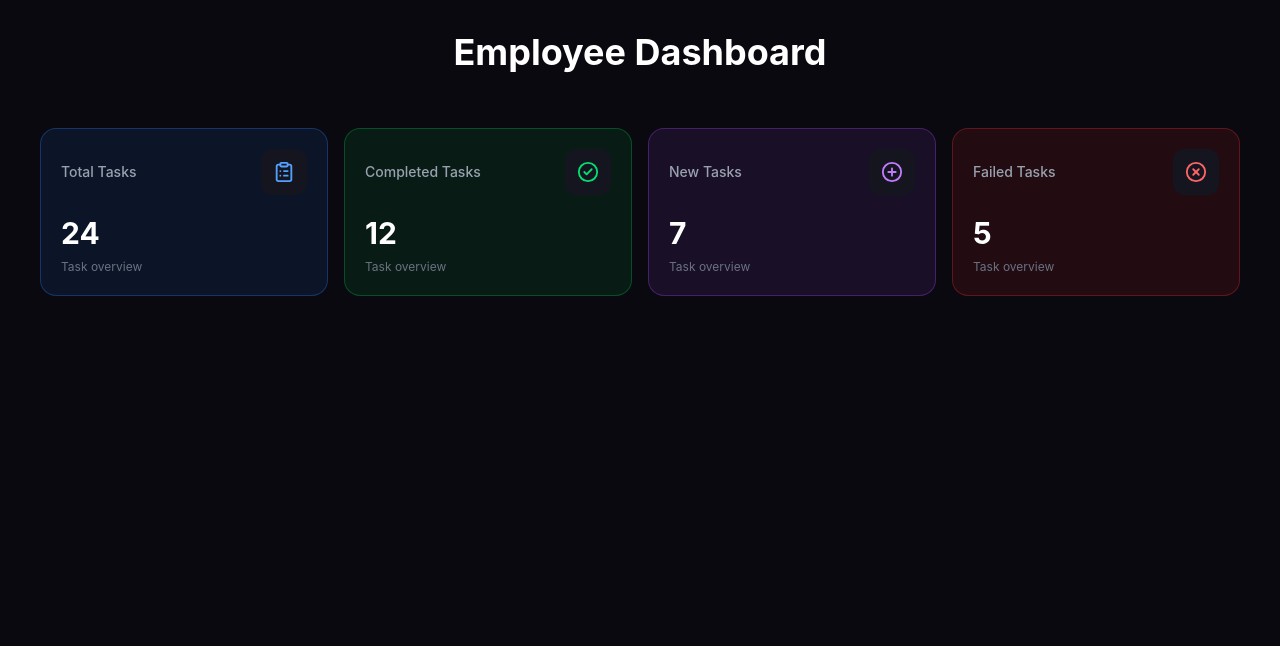
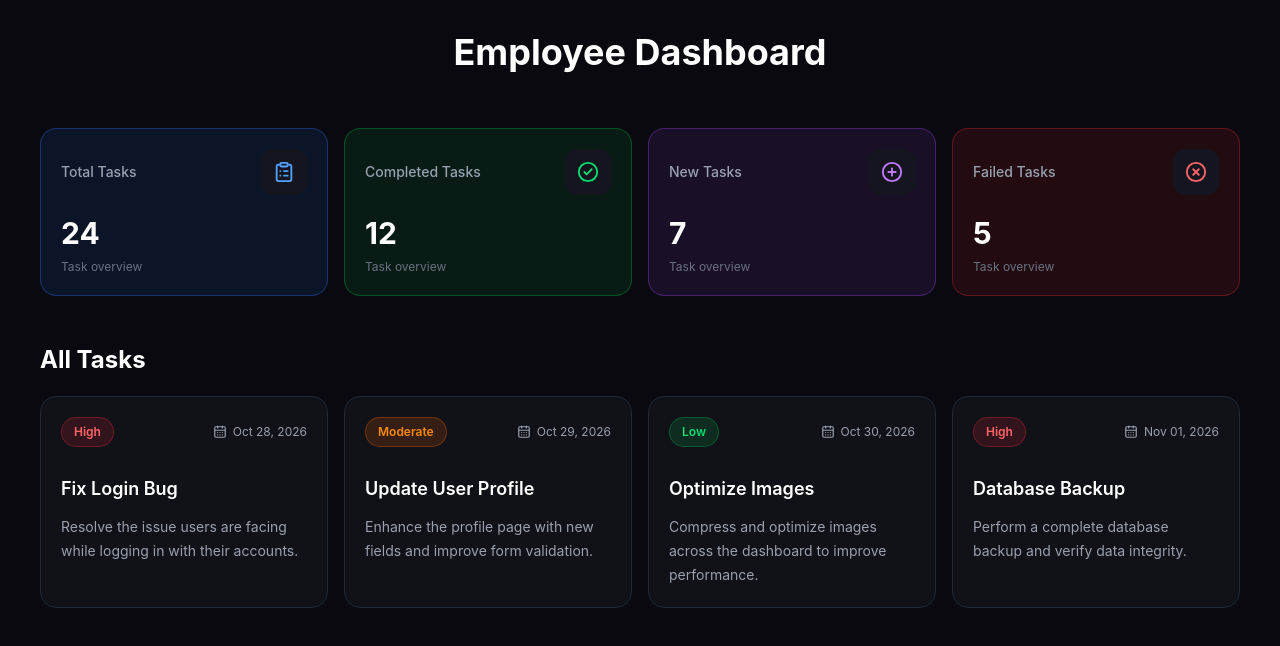
Before and after one commit to Arnab2546A/employee-connect, a React (Vite) app: page / in a window 1280 px wide. Shown: the top 646 px of the page. Built offline with nearby package versions, Linux system fonts and the light colour scheme.

Commit message:
making taskCards

```diff
--- a/src/components/Dashboards/EmployeeDashboard.jsx
+++ b/src/components/Dashboards/EmployeeDashboard.jsx
@@ -1,5 +1,6 @@
 import React from 'react'
 import TaskCounts from '../Others/TaskCounts/TaskCounts'
+import TaskCards from '../Others/TaskCards/TaskCards'
 const EmployeeDashboard = () => {
   return (
     <div className='min-h-screen px-4 py-8'>
@@ -7,6 +8,7 @@ const EmployeeDashboard = () => {
   Employee Dashboard
 </h1>
         <TaskCounts/>
+        <TaskCards/>
     </div>
   )
 }
--- /dev/null
+++ b/src/components/Others/TaskCards/TaskCards.jsx
@@ -0,0 +1,103 @@
+
+import { CalendarDays } from "lucide-react";
+
+const TaskCards = () => {
+  const tasks = [
+    {
+      id: 1,
+      priority: "High",
+      date: "Oct 28, 2026",
+      title: "Fix Login Bug",
+      description:
+        "Resolve the issue users are facing while logging in with their accounts.",
+    },
+    {
+      id: 2,
+      priority: "Moderate",
+      date: "Oct 29, 2026",
+      title: "Update User Profile",
+      description:
+        "Enhance the profile page with new fields and improve form validation.",
+    },
+    {
+      id: 3,
+      priority: "Low",
+      date: "Oct 30, 2026",
+      title: "Optimize Images",
+      description:
+        "Compress and optimize images across the dashboard to improve performance.",
+    },
+    {
+      id: 4,
+      priority: "High",
+      date: "Nov 01, 2026",
+      title: "Database Backup",
+      description:
+        "Perform a complete database backup and verify data integrity.",
+    },
+    {
+      id: 5,
+      priority: "Moderate",
+      date: "Nov 02, 2026",
+      title: "Email Notification Setup",
+      description:
+        "Set up email notifications for task assignments and deadlines.",
+    },
+    {
+      id: 6,
+      priority: "Low",
+      date: "Nov 03, 2026",
+      title: "Improve Dashboard UI",
+      description:
+        "Make the dashboard more responsive and improve the overall user experience.",
+    },
+  ];
+
+  const priorityStyles = {
+    High: "bg-red-500/15 text-red-400 border-red-500/30",
+    Moderate: "bg-orange-500/15 text-orange-400 border-orange-500/30",
+    Low: "bg-green-500/15 text-green-400 border-green-500/30",
+  };
+
+  return (
+    <section className="w-full px-4 py-6 md:px-6">
+      <h2 className="mb-5 text-2xl font-bold text-white">
+        All Tasks
+      </h2>
+
+      <div className="flex gap-4 overflow-x-auto pb-4 scrollbar-hide">
+        {tasks.map((task) => (
+          <div
+            key={task.id}
+            className="w-72 shrink-0 rounded-2xl border border-gray-800 bg-[#111118] p-5 transition duration-300 hover:border-purple-500/40 hover:shadow-lg hover:shadow-purple-950/20"
+          >
+            <div className="mb-7 flex items-center justify-between gap-3">
+              <span
+                className={`rounded-full border px-3 py-1.5 text-xs font-semibold ${
+                  priorityStyles[task.priority]
+                }`}
+              >
+                {task.priority}
+              </span>
+
+              <span className="flex items-center gap-1.5 whitespace-nowrap text-xs text-gray-400">
+                <CalendarDays size={14} />
+                {task.date}
+              </span>
+            </div>
+
+            <h3 className="mb-3 text-lg font-semibold text-white">
+              {task.title}
+            </h3>
+
+            <p className="text-sm leading-6 text-gray-400">
+              {task.description}
+            </p>
+          </div>
+        ))}
+      </div>
+    </section>
+  );
+};
+
+export default TaskCards;
--- a/src/index.css
+++ b/src/index.css
@@ -1 +1,10 @@
-@import 'tailwindcss'
+@import 'tailwindcss';
+
+.scrollbar-hide {
+  -ms-overflow-style: none;
+  scrollbar-width: none;
+}
+
+.scrollbar-hide::-webkit-scrollbar {
+  display: none;
+}
```
